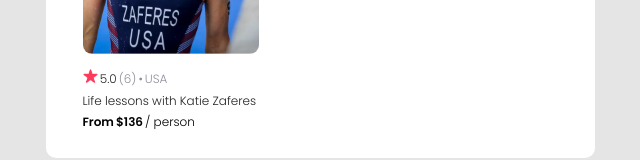
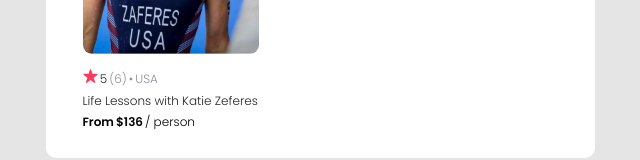
Before and after one commit to bazmurphy/react-project-04, a React (Vite) app: page / in a window 1280 px wide. Shown: the part 706-866 px from the top of the page, without its empty margins (320-960 px from the left). Built offline with nearby package versions, Linux system fonts and the light colour scheme.

Commit message:
Card now receives props dynamically

```diff
--- a/src/App.css
+++ b/src/App.css
@@ -5,7 +5,6 @@
   margin: 0;
   padding: 0;
   border: 0;
-  /* border: 1px solid orange; */
 }
 
 .App {
--- a/src/App.jsx
+++ b/src/App.jsx
@@ -1,8 +1,9 @@
 import React from "react";
 import './App.css';
+
 import Navbar from "./components/Navbar";
 import Hero from "./components/Hero";
-import CardGallery from "./components/CardGallery"
+import CardGallery from "./components/CardGallery";
 
 function App() {
   return (
--- a/src/components/Card.jsx
+++ b/src/components/Card.jsx
@@ -1,27 +1,27 @@
 import React from "react";
-import cardPhoto from "../assets/katie-zaferes.png"
-import star from "../assets/star.png"
 
-function Card() {
+import star from "../assets/star.png";
+
+function Card(props) {
     return (
         <section className="card-container">
             <section className="card-photo-container">
                 <span className="card-status">SOLD OUT</span>
-                <img className="card-photo" src={cardPhoto} alt="" />
+                <img className="card-photo" src={props.cardPhoto} alt="" />
             </section>
             <section className="card-info-section-one">
                 <img className="card-star" src={star} alt="" />
-                <span className="card-rating">5.0</span>
-                <span className="card-rating-count">(6)</span>
+                <span className="card-rating">{props.cardRating}</span>
+                <span className="card-rating-count">({props.cardReviewCount})</span>
                 <span className="card-bullet-point">&bull;</span>
-                <span className="card-location">USA</span>
+                <span className="card-location">{props.cardLocation}</span>
             </section>
             <section className="card-info-section-two">
-                <span className="card-description">Life lessons with Katie Zaferes </span>
+                <span className="card-description">{props.cardDescription}</span>
             </section>
             <section className="card-info-section-three">
                 <span className="card-from">From</span>
-                <span className="card-price">$136</span>
+                <span className="card-price">${props.cardPrice}</span>
                 <span className="card-per-person">/ person</span>
             </section>
         </section>
--- a/src/components/CardGallery.jsx
+++ b/src/components/CardGallery.jsx
@@ -1,10 +1,20 @@
 import React from "react";
+
 import Card from "../components/Card";
+
+import cardPhotoKatie from "../assets/katie-zaferes.png";
 
 function CardGallery() {
     return (
         <div className="card-gallery-container">
-            <Card />
+            <Card
+                cardPhoto = {cardPhotoKatie}
+                cardRating = {5.0}
+                cardReviewCount = {6}
+                cardLocation = {"USA"}
+                cardDescription = {"Life Lessons with Katie Zeferes"}
+                cardPrice = {136}
+            />
         </div>
     );
 }
--- a/src/components/Hero.jsx
+++ b/src/components/Hero.jsx
@@ -3,13 +3,13 @@
 
 function Hero() {
     return (
-        <section class="hero-container">
-            <section class="hero-section-one">
-                <img class="hero-section-one-photo-grid" src={photoGrid} alt="" />
+        <section className="hero-container">
+            <section className="hero-section-one">
+                <img className="hero-section-one-photo-grid" src={photoGrid} alt="" />
             </section>
-            <section class="hero-section-two">
-                <h1 class="hero-section-two-h1">Online Experiences</h1>
-                <p class="hero-section-two-p">Join unique interactive activities led by one-of-a-kind hosts—all without leaving home.</p>
+            <section className="hero-section-two">
+                <h1 className="hero-section-two-h1">Online Experiences</h1>
+                <p className="hero-section-two-p">Join unique interactive activities led by one-of-a-kind hosts—all without leaving home.</p>
             </section>
         </section>
     );
--- a/src/components/Navbar.jsx
+++ b/src/components/Navbar.jsx
@@ -3,8 +3,8 @@
 
 function Navbar() {
     return (
-        <nav class="nav-container">
-            <img class="nav-image" src={airbnbLogo} alt="" />
+        <nav className="nav-container">
+            <img className="nav-image" src={airbnbLogo} alt="" />
         </nav>
     );
 }
```
